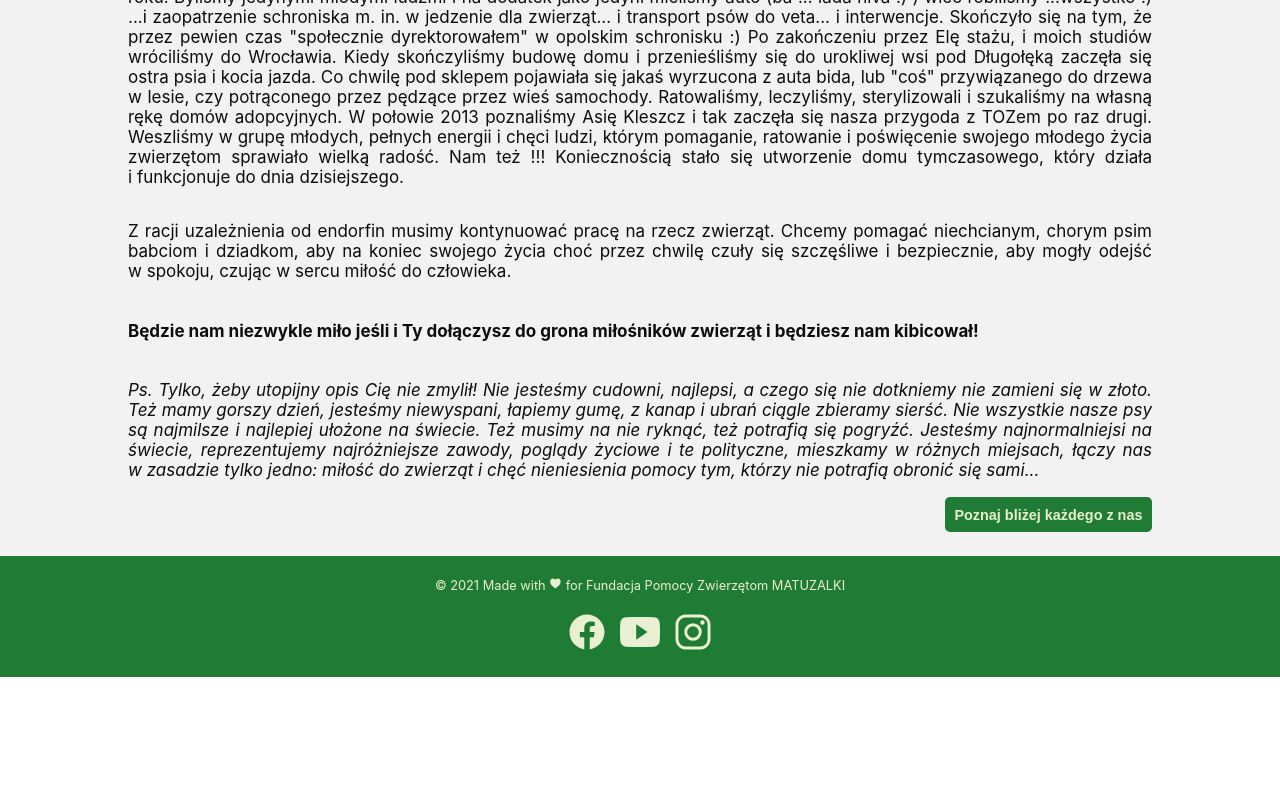
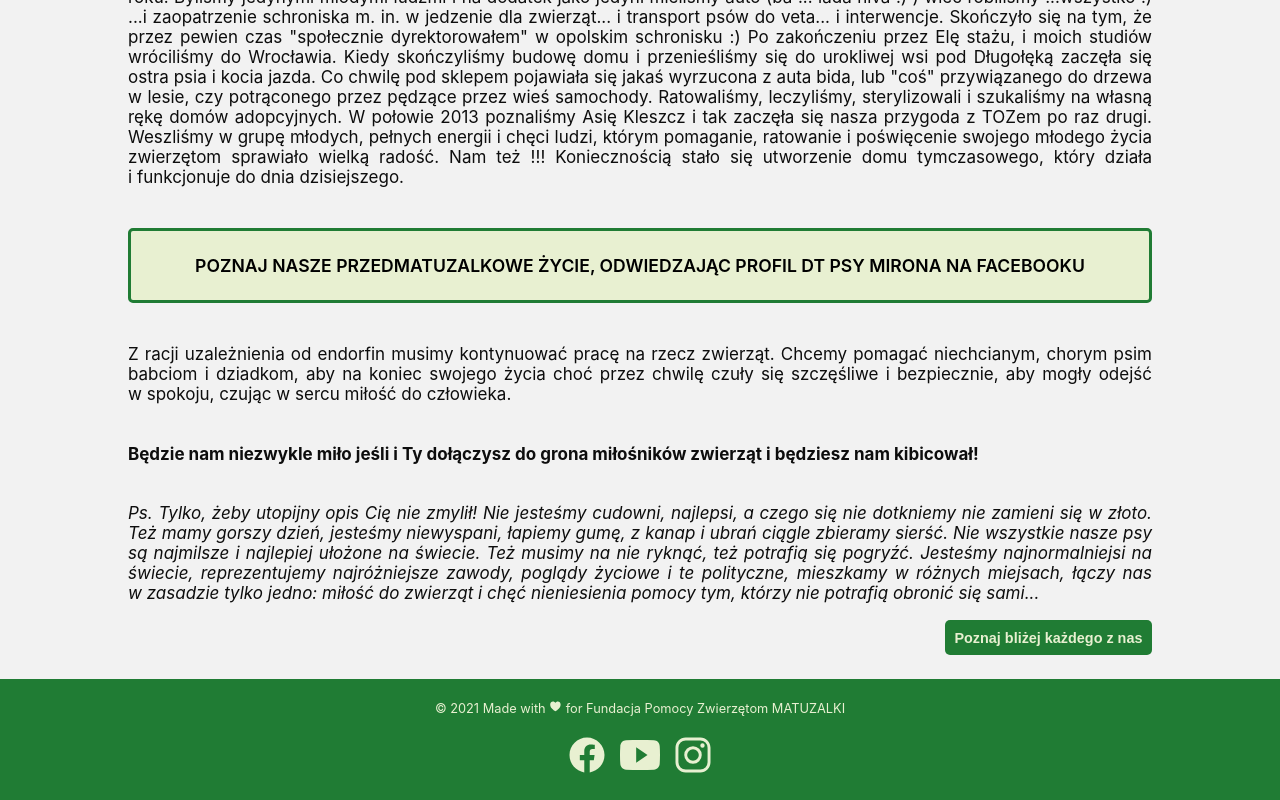
Before and after one commit to agapoli89/Matuzalki, a React (Create React App) app: page /o-fundacji in a window 1280 px wide. Shown: the part 1060-1860 px from the top of the page. Before the commit the page ends 1737 px from the top, so only its background shows below. Built offline with nearby package versions, Linux system fonts and the light colour scheme.

Commit message:
Add link to button and style it

```diff
--- a/src/Pages/Fundation/AboutFundation.js
+++ b/src/Pages/Fundation/AboutFundation.js
@@ -13,6 +13,11 @@ const AboutFundation = () => {
             Wszystko zaczęło się od Alfa- rudego młodzieńca, którego Ela zwinęła do tramwaju na placu Wróblewskiego. Pies biegał między pędzącymi samochodami o&nbsp;mało nie doprowadzając jej do zawału serca. Jednym ruchem wyciągnęła koledze z&nbsp;roku - Marcin Boruciński :) - pasek ze spodni i&nbsp;załapała piesa na tak prowizoryczną, ale skuteczną pętlę. Alficzek żył z&nbsp;nami 17&nbsp;lat&nbsp;:).
             Pierwszego poważniejszego doświadczenia w&nbsp;pomaganiu zwierzętom nabraliśmy wstępując do opolskiego oddziału TOZ bodajże w 1993 roku. Byliśmy jedynymi młodymi ludźmi i&nbsp;na dodatek jako jedyni mieliśmy auto (ba !!! łada niva :) ) wiec robiliśmy ...wszystko&nbsp;:) ...i&nbsp;zaopatrzenie schroniska m. in. w jedzenie dla zwierząt... i&nbsp;transport psów do veta... i&nbsp;interwencje. Skończyło się na tym, że przez pewien czas "społecznie dyrektorowałem" w opolskim schronisku&nbsp;:) Po zakończeniu przez Elę stażu, i&nbsp;moich studiów wróciliśmy do Wrocławia.
             Kiedy skończyliśmy budowę domu i&nbsp;przenieśliśmy się do urokliwej wsi pod Długołęką zaczęła się ostra psia i&nbsp;kocia jazda. Co chwilę pod sklepem pojawiała się jakaś wyrzucona z&nbsp;auta bida, lub "coś" przywiązanego do drzewa w&nbsp;lesie, czy potrąconego przez pędzące przez wieś samochody. Ratowaliśmy, leczyliśmy, sterylizowali i&nbsp;szukaliśmy na własną rękę domów adopcyjnych. W połowie 2013 poznaliśmy Asię Kleszcz i&nbsp;tak zaczęła się nasza przygoda z&nbsp;TOZem po raz drugi. Weszliśmy w&nbsp;grupę młodych, pełnych energii i&nbsp;chęci ludzi, którym pomaganie, ratowanie i&nbsp;poświęcenie swojego młodego życia zwierzętom sprawiało wielką radość. Nam też !!! Koniecznością stało się utworzenie domu tymczasowego, który działa i&nbsp;funkcjonuje do dnia dzisiejszego.</p>
+            <a href="https://www.facebook.com/dtpsymirona" target="_blank" rel="noreferrer" className="home-page__support">
+                <div className="about-fundation__link-text">
+                    Poznaj nasze przedmatuzalkowe życie, odwiedzając profil DT PSY MIRONA na Facebooku
+                </div>
+            </a>
             <p>Z racji uzależnienia od endorfin musimy kontynuować pracę na rzecz zwierząt. Chcemy pomagać niechcianym, chorym psim babciom i&nbsp;dziadkom, aby na koniec swojego życia choć przez chwilę czuły się szczęśliwe i&nbsp;bezpiecznie, aby mogły odejść w&nbsp;spokoju, czując w&nbsp;sercu miłość do człowieka.</p>
             <h4>Będzie nam niezwykle miło jeśli i&nbsp;Ty dołączysz do grona miłośników zwierząt i&nbsp;będziesz nam kibicował!</h4>
             <p className="about-fundation__post-scriptum">Ps. Tylko, żeby utopijny opis Cię nie zmylił! Nie jesteśmy cudowni, najlepsi, a&nbsp;czego się nie dotkniemy nie zamieni się w&nbsp;złoto. Też mamy gorszy dzień, jesteśmy niewyspani, łapiemy gumę, z&nbsp;kanap i&nbsp;ubrań ciągle zbieramy sierść. Nie wszystkie nasze psy są najmilsze i&nbsp;najlepiej ułożone na świecie. Też musimy na nie ryknąć, też potrafią się pogryźć. Jesteśmy najnormalniejsi na świecie, reprezentujemy najróżniejsze zawody, poglądy życiowe i&nbsp;te polityczne, mieszkamy w&nbsp;różnych miejsach, łączy nas w&nbsp;zasadzie tylko jedno: miłość do zwierząt i&nbsp;chęć nieniesienia pomocy tym, którzy nie potrafią obronić się sami...
--- a/src/Pages/Fundation/AboutFundation.scss
+++ b/src/Pages/Fundation/AboutFundation.scss
@@ -1,3 +1,5 @@
+@import '../../style/breakpoints.scss';
+
 .about-fundation {
     &__post-scriptum {
         font-style: italic;
@@ -5,4 +7,14 @@
     &__subheader {
         margin-bottom: 0;
     }
+    &__link-text {
+        color: black;
+        font-size: 1rem;
+        font-weight: 600;
+        text-transform: uppercase;
+        text-align: center;
+        @include medium {
+            font-size: 1.1rem;
+        }
+    }
 }
```
